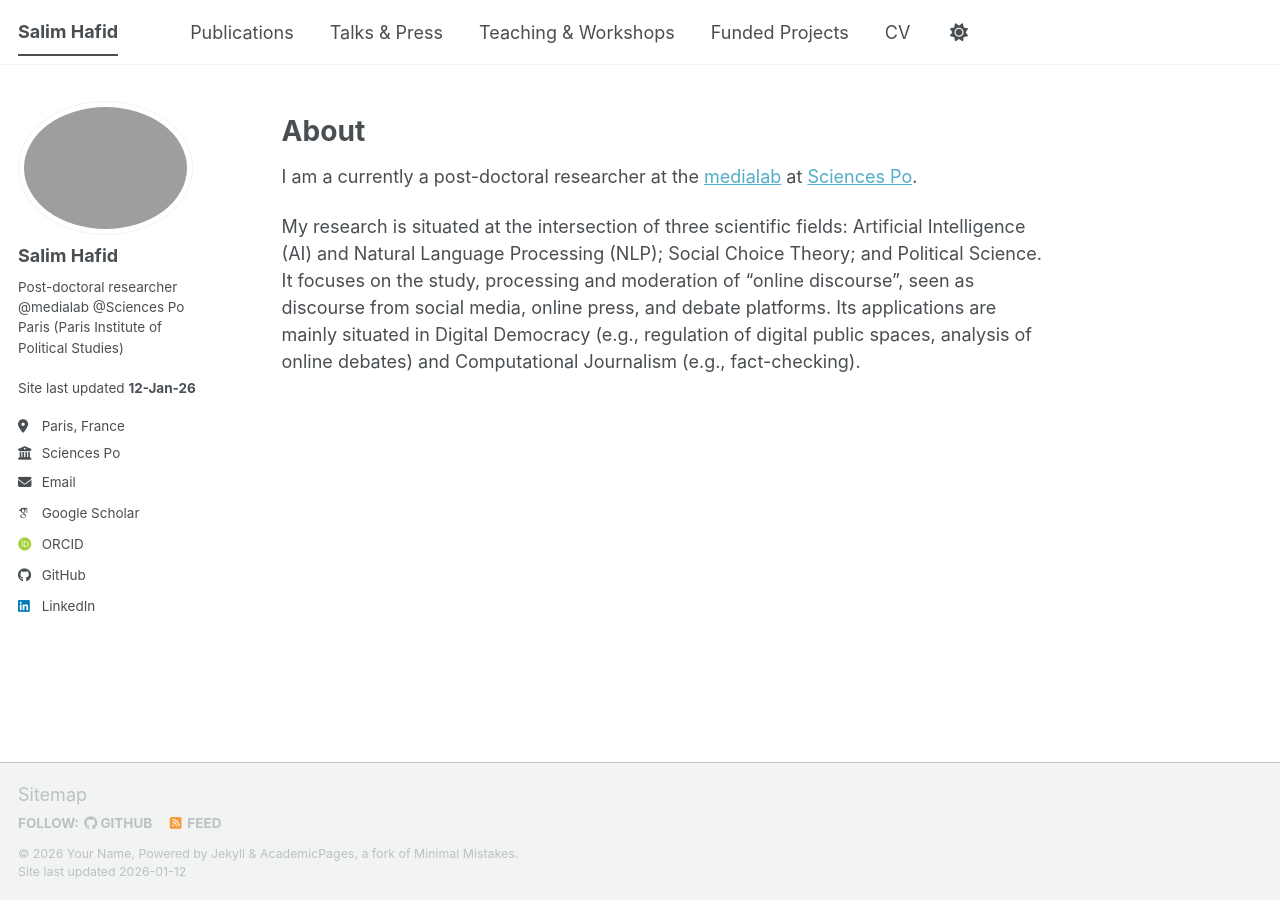
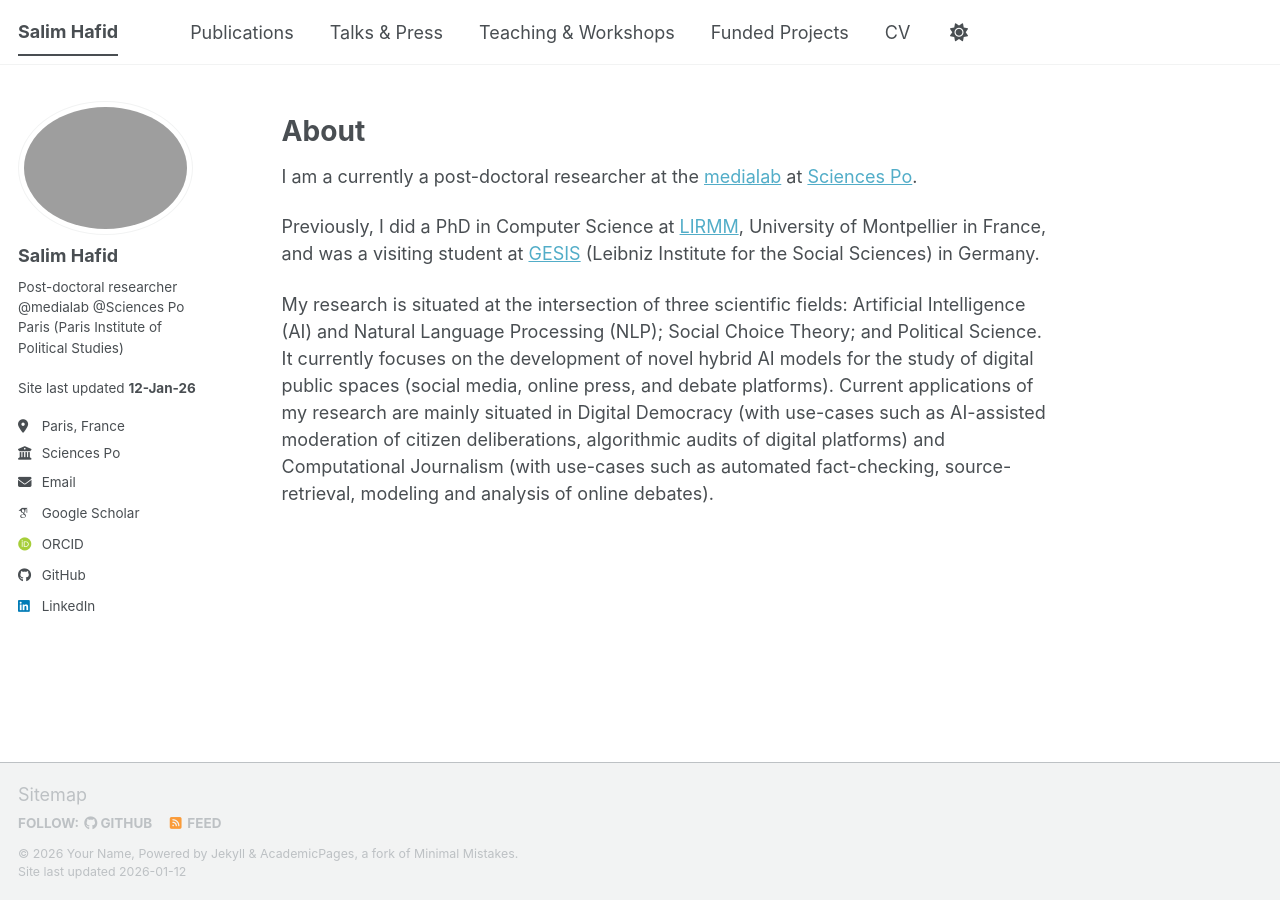
Before and after one commit to salim-hafid/salim-hafid.github.io, a Jekyll site: the page built from _pages/about.md, in a window 1280 px wide. Built offline with Jekyll 4.4.1, drawn with Linux system fonts in a browser that asks for light colours; some web fonts are replaced; a script bundle is joined from its source files by our own code; library files that are not in the unit come from our copies.

Commit message:
Update about.md

```diff
--- a/_pages/about.md
+++ b/_pages/about.md
@@ -10,4 +10,6 @@
 # About
 I am a currently a post-doctoral researcher at the [medialab](https://medialab.sciencespo.fr/en/) at [Sciences Po](https://www.sciencespo.fr/en/).
 
-My research is situated at the intersection of three scientific fields: Artificial Intelligence (AI) and Natural Language Processing (NLP); Social Choice Theory; and Political Science. It focuses on the study, processing and moderation of "online discourse", seen as discourse from social media, online press, and debate platforms. Its applications are mainly situated in Digital Democracy (e.g., regulation of digital public spaces, analysis of online debates) and Computational Journalism (e.g., fact-checking).
+Previously, I did a PhD in Computer Science at [LIRMM](https://www.lirmm.fr/lirmm-en/), University of Montpellier in France, and was a visiting student at [GESIS](https://www.gesis.org/en/home) (Leibniz Institute for the Social Sciences) in Germany.
+
+My research is situated at the intersection of three scientific fields: Artificial Intelligence (AI) and Natural Language Processing (NLP); Social Choice Theory; and Political Science. It currently focuses on the development of novel hybrid AI models for the study of digital public spaces (social media, online press, and debate platforms). Current applications of my research are mainly situated in Digital Democracy (with use-cases such as AI-assisted moderation of citizen deliberations, algorithmic audits of digital platforms) and Computational Journalism (with use-cases such as automated fact-checking, source-retrieval, modeling and analysis of online debates).
```
